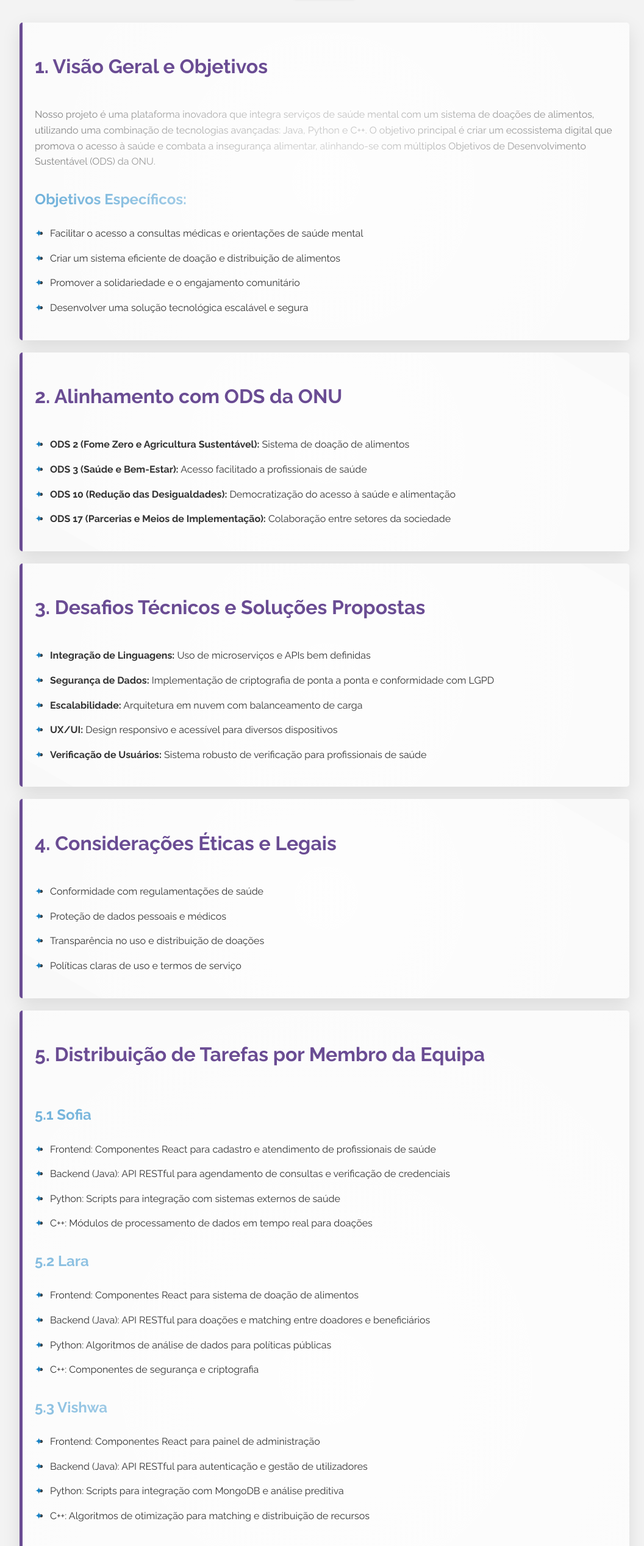
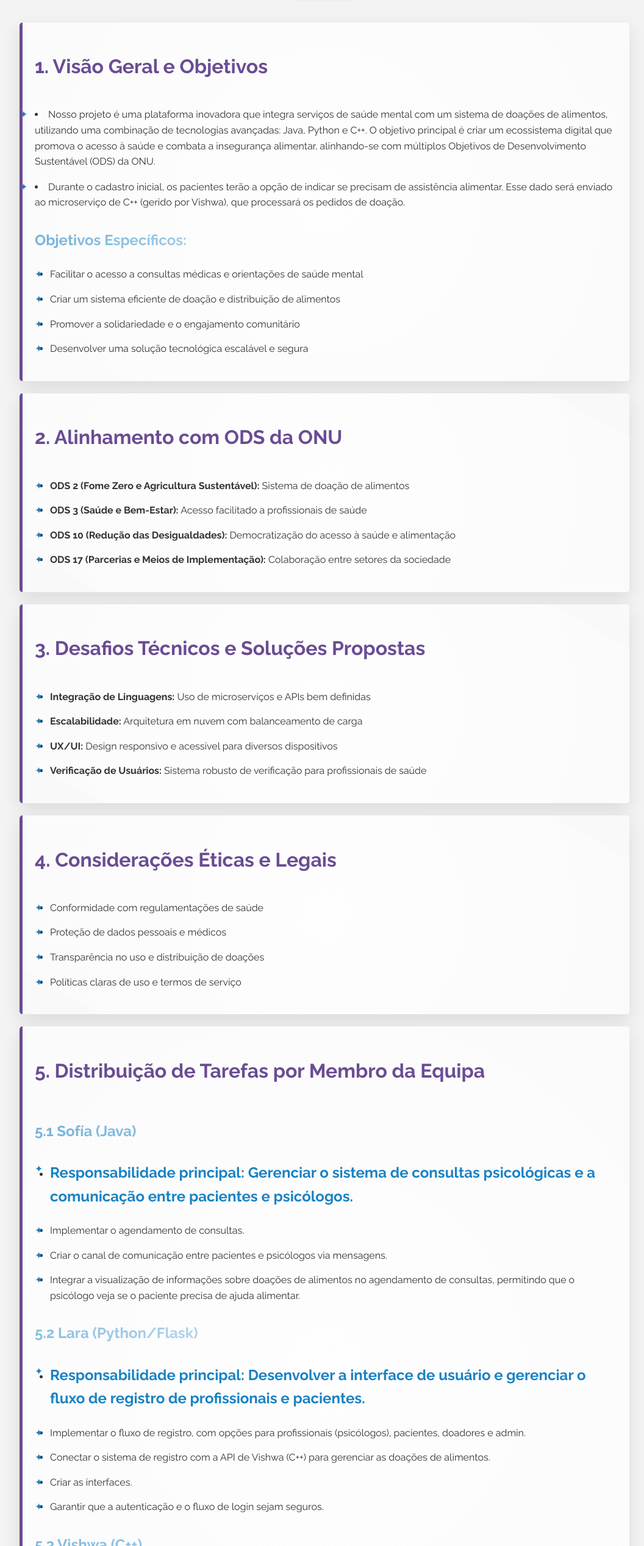
Before and after one commit to sofiaamosqueraa/PYTHON, a plain HTML site: page templates/projeito/projeito.html in a window 1280 px wide. Shown: the part 265-2800 px from the top of the page at 61% size, without its empty margins (108-1164 px from the left). Drawn offline with Linux system fonts and the light colour scheme.

Commit message:
projeito

```diff
--- a/templates/projeito/projeito.html
+++ b/templates/projeito/projeito.html
@@ -26,14 +26,16 @@
             color: var(--text-color);
             background-color: var(--background-color);
             background-image: linear-gradient(45deg, #f3f3f3 25%, transparent 25%),
-                              linear-gradient(-45deg, #f3f3f3 25%, transparent 25%),
-                              linear-gradient(45deg, transparent 75%, #f3f3f3 75%),
-                              linear-gradient(-45deg, transparent 75%, #f3f3f3 75%);
+                linear-gradient(-45deg, #f3f3f3 25%, transparent 25%),
+                linear-gradient(45deg, transparent 75%, #f3f3f3 75%),
+                linear-gradient(-45deg, transparent 75%, #f3f3f3 75%);
             background-size: 20px 20px;
             background-position: 0 0, 0 10px, 10px -10px, -10px 0px;
         }
 
-        h1, h2, h3 {
+        h1,
+        h2,
+        h3 {
             font-weight: 700;
             color: var(--primary-color);
         }
@@ -45,7 +47,7 @@
             text-transform: uppercase;
             letter-spacing: 3px;
             position: relative;
-            text-shadow: 2px 2px 4px rgba(0,0,0,0.1);
+            text-shadow: 2px 2px 4px rgba(0, 0, 0, 0.1);
         }
 
         h1::after {
@@ -56,7 +58,7 @@
             background-color: var(--accent-color);
             margin: 20px auto;
             border-radius: 5px;
-            box-shadow: 0 2px 4px rgba(0,0,0,0.1);
+            box-shadow: 0 2px 4px rgba(0, 0, 0, 0.1);
         }
 
         .section {
@@ -64,7 +66,7 @@
             padding: 30px;
             margin-bottom: 40px;
             border-radius: 15px;
-            box-shadow: 0 10px 30px rgba(0,0,0,0.1);
+            box-shadow: 0 10px 30px rgba(0, 0, 0, 0.1);
             transition: all 0.3s ease;
             border-left: 5px solid var(--primary-color);
             position: relative;
@@ -78,7 +80,7 @@
             left: -50%;
             width: 200%;
             height: 200%;
-            background: radial-gradient(circle, rgba(255,255,255,0.8) 0%, rgba(255,255,255,0) 80%);
+            background: radial-gradient(circle, rgba(255, 255, 255, 0.8) 0%, rgba(255, 255, 255, 0) 80%);
             transform: rotate(30deg);
             transition: transform 0.5s ease;
         }
@@ -89,10 +91,11 @@
 
         .section:hover {
             transform: translateY(-10px) scale(1.02);
-            box-shadow: 0 20px 40px rgba(0,0,0,0.2);
+            box-shadow: 0 20px 40px rgba(0, 0, 0, 0.2);
         }
 
-        ul, ol {
+        ul,
+        ol {
             margin-bottom: 20px;
             padding-left: 25px;
         }
@@ -126,7 +129,7 @@
 
         .highlight:hover {
             transform: scale(1.05) rotate(-2deg);
-            box-shadow: 0 5px 15px rgba(0,0,0,0.2);
+            box-shadow: 0 5px 15px rgba(0, 0, 0, 0.2);
         }
 
         .section h2 {
@@ -161,8 +164,15 @@
         }
 
         @keyframes fadeInUp {
-            from { opacity: 0; transform: translateY(30px); }
-            to { opacity: 1; transform: translateY(0); }
+            from {
+                opacity: 0;
+                transform: translateY(30px);
+            }
+
+            to {
+                opacity: 1;
+                transform: translateY(0);
+            }
         }
 
         .section {
@@ -178,25 +188,46 @@
             body {
                 padding: 15px;
             }
+
             .section {
                 padding: 20px;
             }
+
             h1 {
                 font-size: 2.5em;
             }
         }
-        ul, ol { margin-bottom: 20px; }
-        .section { background-color: #f9f9f9; padding: 20px; margin-bottom: 20px; border-radius: 5px; }
-        .highlight { background-color: #e74c3c; color: white; padding: 2px 5px; border-radius: 3px; }
-        #google_translate_element { float: right; }
 
+        ul,
+        ol {
+            margin-bottom: 20px;
+        }
+
+        .section {
+            background-color: #f9f9f9;
+            padding: 20px;
+            margin-bottom: 20px;
+            border-radius: 5px;
+        }
+
+        .highlight {
+            background-color: #e74c3c;
+            color: white;
+            padding: 2px 5px;
+            border-radius: 3px;
+        }
+
+        #google_translate_element {
+            float: right;
+        }
     </style>
     <script type="text/javascript">
         function googleTranslateElementInit() {
-            new google.translate.TranslateElement({pageLanguage: 'pt', layout: google.translate.TranslateElement.InlineLayout.SIMPLE}, 'google_translate_element');
+            new google.translate.TranslateElement({ pageLanguage: 'pt', layout: google.translate.TranslateElement.InlineLayout.SIMPLE }, 'google_translate_element');
         }
     </script>
-    <script type="text/javascript" src="//translate.google.com/translate_a/element.js?cb=googleTranslateElementInit"></script>
+    <script type="text/javascript"
+        src="//translate.google.com/translate_a/element.js?cb=googleTranslateElementInit"></script>
 </head>
 
 <body>
@@ -207,10 +238,21 @@
 
     <div class="section">
         <h2>1. Visão Geral e Objetivos</h2>
-        <p>Nosso projeto é uma plataforma inovadora que integra serviços de saúde mental com um sistema de doações de
-            alimentos, utilizando uma combinação de tecnologias avançadas: Java, Python e C++. O objetivo principal é
-            criar um ecossistema digital que promova o acesso à saúde e combata a insegurança alimentar, alinhando-se
-            com múltiplos Objetivos de Desenvolvimento Sustentável (ODS) da ONU.</p>
+        <p>
+            <li>Nosso projeto é uma plataforma inovadora que integra serviços de saúde mental com um sistema de doações
+                de
+                alimentos, utilizando uma combinação de tecnologias avançadas: Java, Python e C++. O objetivo principal
+                é
+                criar um ecossistema digital que promova o acesso à saúde e combata a insegurança alimentar,
+                alinhando-se
+                com múltiplos Objetivos de Desenvolvimento Sustentável (ODS) da ONU.</li>
+        </p>
+
+        <p>
+            <li>Durante o cadastro inicial, os pacientes terão a opção de indicar se precisam de assistência alimentar.
+                Esse dado será enviado ao microserviço de C++ (gerido por Vishwa), que processará os pedidos de doação.
+            </li>
+        </p>
         <h3>Objetivos Específicos:</h3>
         <ul>
             <li>Facilitar o acesso a consultas médicas e orientações de saúde mental</li>
@@ -235,8 +277,7 @@
         <h2>3. Desafios Técnicos e Soluções Propostas</h2>
         <ul>
             <li><strong>Integração de Linguagens:</strong> Uso de microserviços e APIs bem definidas</li>
-            <li><strong>Segurança de Dados:</strong> Implementação de criptografia de ponta a ponta e conformidade com
-                LGPD</li>
+
             <li><strong>Escalabilidade:</strong> Arquitetura em nuvem com balanceamento de carga</li>
             <li><strong>UX/UI:</strong> Design responsivo e acessível para diversos dispositivos</li>
             <li><strong>Verificação de Usuários:</strong> Sistema robusto de verificação para profissionais de saúde
@@ -257,35 +298,45 @@
 
     <div class="section">
         <h2>5. Distribuição de Tarefas por Membro da Equipa</h2>
-        <h3>5.1 Sofia</h3>
+        <h3>5.1 Sofía (Java)</h3>
         <ul>
-            <li>Frontend: Componentes React para cadastro e atendimento de profissionais de saúde</li>
-            <li>Backend (Java): API RESTful para agendamento de consultas e verificação de credenciais</li>
-            <li>Python: Scripts para integração com sistemas externos de saúde</li>
-            <li>C++: Módulos de processamento de dados em tempo real para doações</li>
+            <li>
+                <h3>Responsabilidade principal: Gerenciar o sistema de consultas psicológicas e a comunicação entre
+                    pacientes e psicólogos.</h3>
+            </li>
         </ul>
-        <h3>5.2 Lara</h3>
         <ul>
-            <li>Frontend: Componentes React para sistema de doação de alimentos</li>
-            <li>Backend (Java): API RESTful para doações e matching entre doadores e beneficiários</li>
-            <li>Python: Algoritmos de análise de dados para políticas públicas</li>
-            <li>C++: Componentes de segurança e criptografia</li>
+            <li>Implementar o agendamento de consultas.</li>
+            <li>Criar o canal de comunicação entre pacientes e psicólogos via mensagens.</li>
+            <li>Integrar a visualização de informações sobre doações de alimentos no agendamento de consultas,
+                permitindo que o psicólogo veja se o paciente precisa de ajuda alimentar.</li>
         </ul>
-        <h3>5.3 Vishwa</h3>
+        <h3>5.2 Lara (Python/Flask)</h3>
         <ul>
-            <li>Frontend: Componentes React para painel de administração</li>
-            <li>Backend (Java): API RESTful para autenticação e gestão de utilizadores</li>
-            <li>Python: Scripts para integração com MongoDB e análise preditiva</li>
-            <li>C++: Algoritmos de otimização para matching e distribuição de recursos</li>
+            <li>
+                <h3>Responsabilidade principal: Desenvolver a interface de usuário e gerenciar o fluxo de registro de
+                    profissionais e pacientes.</h3>
+            </li>
         </ul>
-        <h3>5.4 Tarefas Comuns</h3>
         <ul>
-            <li>Configuração e manutenção da infraestrutura de microserviços</li>
-            <li>Integração de componentes React com APIs backend</li>
-            <li>Implementação de design responsivo e acessível</li>
-            <li>Realização de testes unitários e de integração</li>
-            <li>Participação em code reviews e pair programming</li>
-            <li>Contribuição para documentação técnica e de utilizador</li>
+            <li>Implementar o fluxo de registro, com opções para profissionais (psicólogos), pacientes, doadores e
+                admin.</li>
+            <li>Conectar o sistema de registro com a API de Vishwa (C++) para gerenciar as doações de alimentos.</li>
+            <li>Criar as interfaces.</li>
+            <li>Garantir que a autenticação e o fluxo de login sejam seguros.</li>
+        </ul>
+        <h3>5.3 Vishwa (C++)</h3>
+        <ul>
+            <li>
+                <h3>Responsabilidade principal: Implementar o sistema de doações de alimentos.</h3>
+            </li>
+        </ul>
+        <ul>
+            <li>Desenvolver a lógica para cadastrar e gerenciar doações de alimentos.</li>
+            <li>Criar uma API para o sistema de doações que se comunique com os outros microserviços (Python e Java).
+            </li>
+            <li>Implementar a lógica para que os pacientes possam solicitar alimentos.
+                Gerar relatórios sobre o status das doações e sua distribuição.</li>
         </ul>
     </div>
 
```
